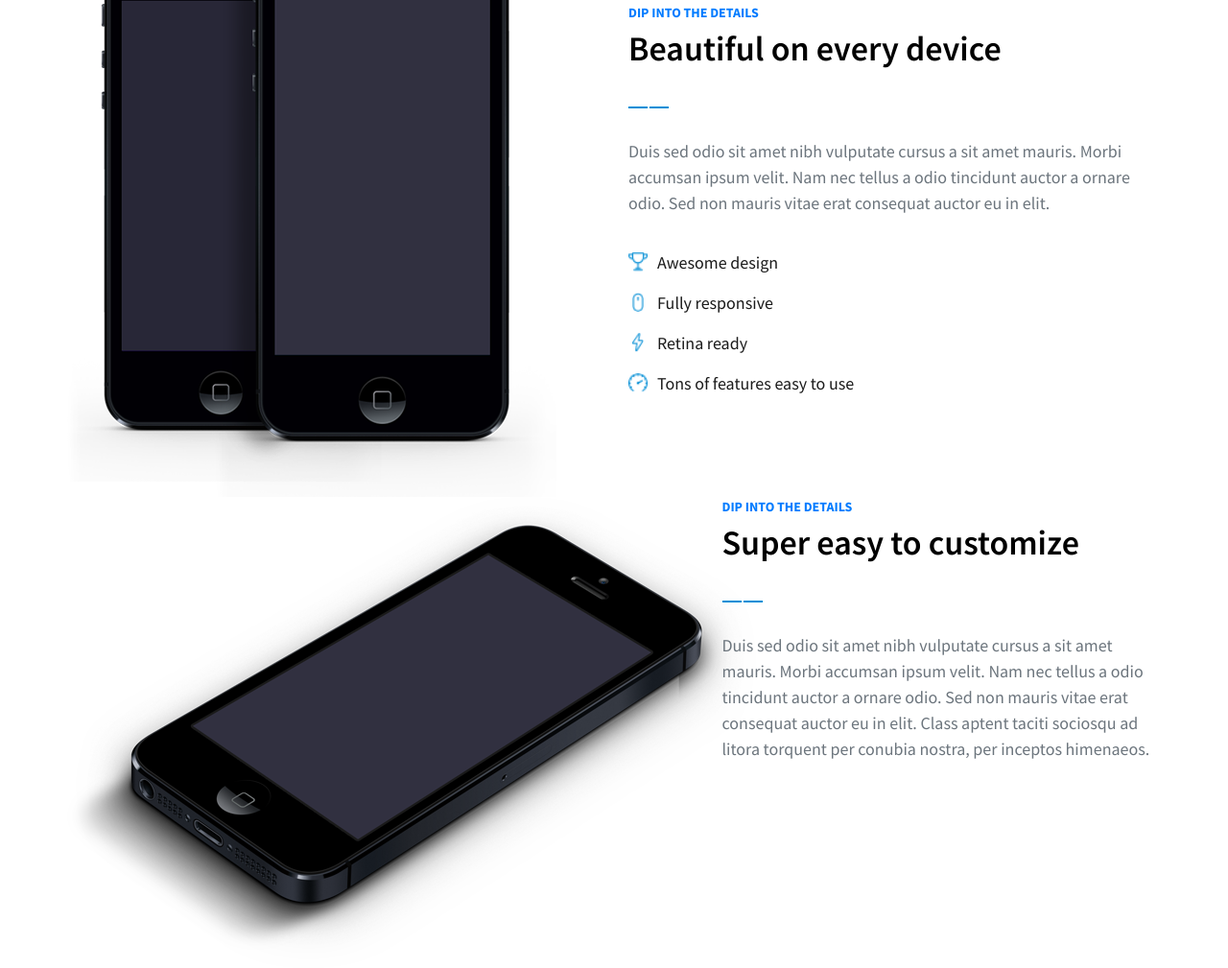
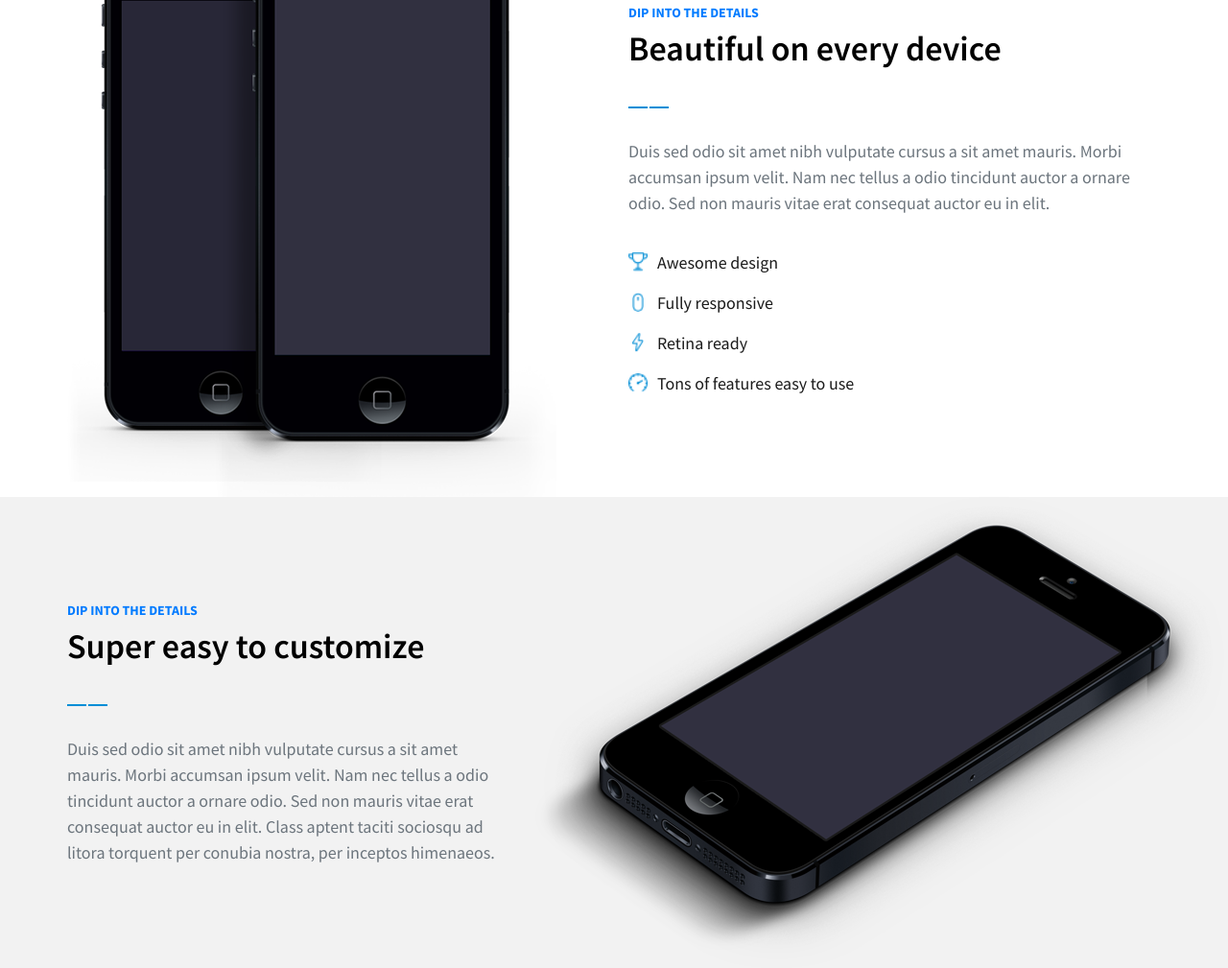
Before and after one commit to Notna17/Lucid_onepage, a website: page index.html in a window 1280 px wide. Shown: the part 1302-2311 px from the top of the page at 96% size. Drawn offline with nearby package versions, Linux system fonts and the light colour scheme; files that its build step writes are made by us from their sources.

Commit message:
Додав JS скрипт

```diff
--- a/index.html
+++ b/index.html
@@ -88,7 +88,8 @@
         </div>
     </div>
     <hr class="divider" />
-    <div class="container" id="details-bg-1" ><div class="row" id="details-row-1">
+    <div class="dip-into-detail"  id="details-bg-1">
+    <div class="container"><div class="row" id="details-row-1">
       <div class="col-lg-6 col-sm-12"><img alt="Two devises" src="dist/images/ devices.png"></div>
       <div class="col-lg-6 col-sm-12" style="margin:auto">
         <div class="text-primary centered">DIP INTO THE DETAILS</div>
@@ -103,15 +104,16 @@
                 <li><img src="dist/images/ Speedometer.png">Tons of features easy to use</li>
             </ul>
         </div>
-    </div></div></div>
-    <div class="container" id="details-bg-2"><div class="row" id="details-row-2">
+    </div></div></div></div>
+    <div class="dip-into-detail"  id="details-bg-2">
+    <div class="container"><div class="row" id="details-row-2">
       <div class="col-xl-7 col-lg-8 col-sm-12"><img alt="Two devises" src="dist/images/ phone_lying.png" style="object-fit: contain;"></div>
-      <div class="col-xl-5 col-lg-4 col-sm-12">
+      <div class="col-xl-5 col-lg-4 col-sm-12" style="margin: auto;">
         <div class="text-primary">DIP INTO THE DETAILS</div>
         <div class="black-text">Super easy to customize</div>
         <div class="double-dash-active" style="margin-left:21px; margin-bottom: 25px; margin-top: 25px;"></div>
         <div class="text-secondary">Duis sed odio sit amet nibh vulputate cursus a sit amet mauris. Morbi accumsan ipsum velit. Nam nec tellus a odio tincidunt auctor a ornare odio. Sed non  mauris vitae erat consequat auctor eu in elit. Class aptent taciti sociosqu ad litora torquent per conubia nostra, per inceptos himenaeos.</div>
-    </div></div></div>
+    </div></div></div></div>
 
     <script src="https://cdn.jsdelivr.net/npm/jquery@3.5.1/dist/jquery.slim.min.js" integrity="sha384-DfXdz2htPH0lsSSs5nCTpuj/zy4C+OGpamoFVy38MVBnE+IbbVYUew+OrCXaRkfj" crossorigin="anonymous"></script>
     <script src="https://cdn.jsdelivr.net/npm/bootstrap@4.6.2/dist/js/bootstrap.bundle.min.js" integrity="sha384-Fy6S3B9q64WdZWQUiU+q4/2Lc9npb8tCaSX9FK7E8HnRr0Jz8D6OP9dO5Vg3Q9ct" crossorigin="anonymous"></script>
--- a/src/script.js
+++ b/src/script.js
@@ -9,3 +9,18 @@ const contactFormCheck = () => {
     let valid = contactForm.checkValidity();
     if (valid) contactForm.classList.toggle("on");
 }
+//details
+const changeEvenDetails = () => {
+  let i = 2;
+  let row = null;
+  let container = null;
+  while (true) {
+    container = document.getElementById("details-bg-" + i.toString());
+    row = document.getElementById("details-row-" + i.toString());
+    if (container === null || row === null) break;
+    container.classList.toggle("even");
+    row.classList.add("reversed");
+    i += 2;
+  }
+}
+changeEvenDetails();
```
Also changed, not shown: dist/main.js.
